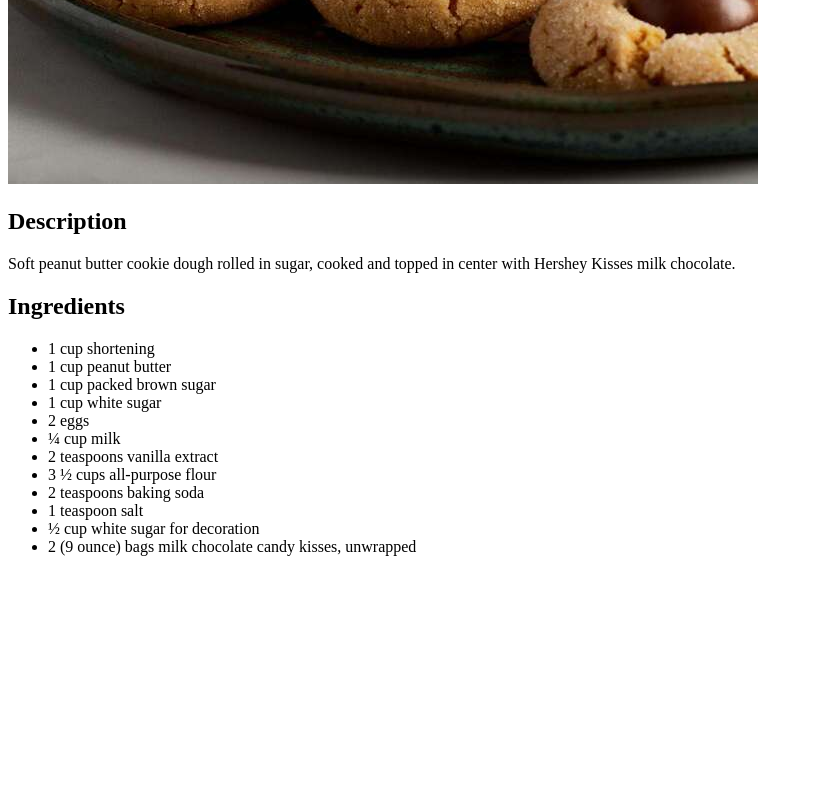
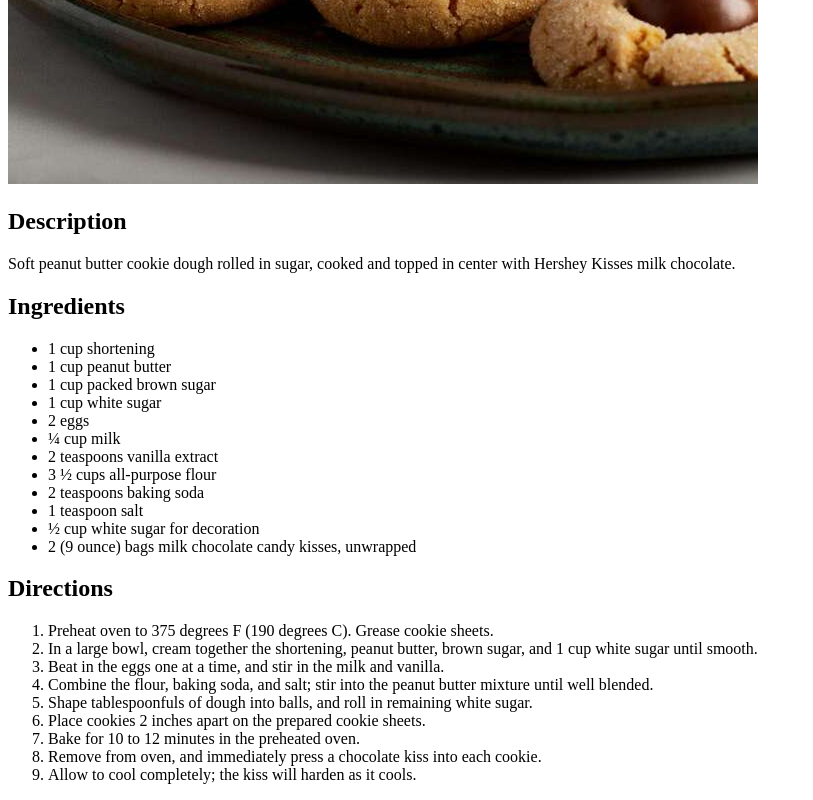
Before and after one commit to CMBAthena/odin-recipes, a plain HTML site: page recipes/peanut_blossoms.html in a window 1280 px wide. Shown: the part 459-1259 px from the top of the page, without its empty margins (0-813 px from the left). Before the commit the page ends 1031 px from the top, so only its background shows below. Drawn offline with Linux system fonts and the light colour scheme.

Commit message:
Add cooking directions to peanut_blossoms.html

```diff
--- a/recipes/peanut_blossoms.html
+++ b/recipes/peanut_blossoms.html
@@ -27,5 +27,17 @@
             <li>½ cup white sugar for decoration</li>
             <li>2 (9 ounce) bags milk chocolate candy kisses, unwrapped</li>
         </ul>
+        <h2>Directions</h2>
+        <ol>
+            <li>Preheat oven to 375 degrees F (190 degrees C). Grease cookie sheets.</li>
+            <li>In a large bowl, cream together the shortening, peanut butter, brown sugar, and 1 cup white sugar until smooth.</li>
+            <li>Beat in the eggs one at a time, and stir in the milk and vanilla.</li>
+            <li>Combine the flour, baking soda, and salt; stir into the peanut butter mixture until well blended.</li>
+            <li>Shape tablespoonfuls of dough into balls, and roll in remaining white sugar.</li>
+            <li>Place cookies 2 inches apart on the prepared cookie sheets.</li>
+            <li>Bake for 10 to 12 minutes in the preheated oven.</li>
+            <li>Remove from oven, and immediately press a chocolate kiss into each cookie.</li>
+            <li>Allow to cool completely; the kiss will harden as it cools.</li>
+        </ol>
     </body>
 </html>
```
